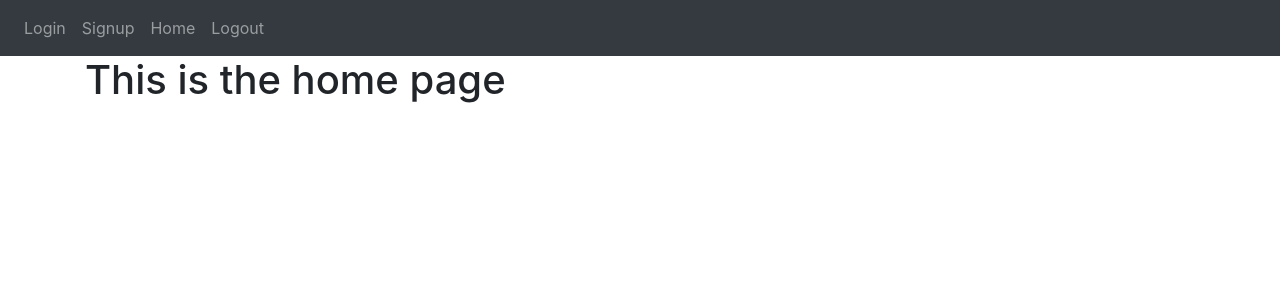
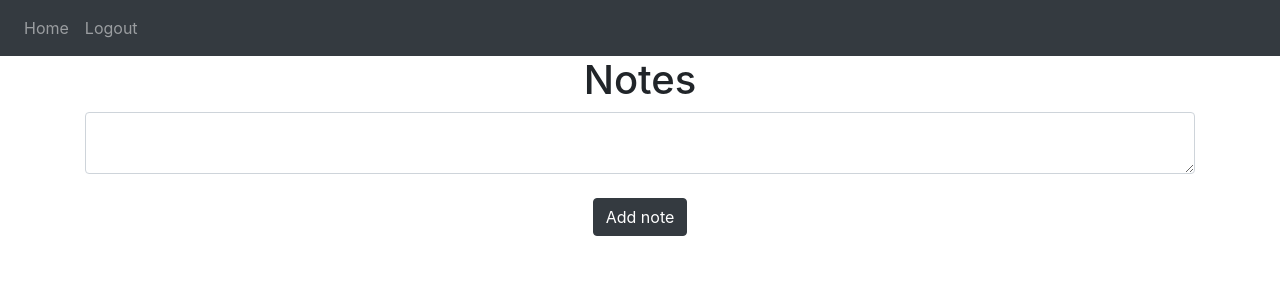
Before and after one commit to EstebanGC/PythonWebsiteFlask, a Flask app: template website/templates/home.html in a window 1280 px wide. Shown: the top 300 px of the page. Run offline with Flask 2, Linux system fonts and the light colour scheme; the template is opened without the code that fills it: values that come from a table or form of the project are taken from there, others are empty; data comes from the database, SQL or seed files in the repository; both versions use the stored data as it was after the commit; some libraries are stand-ins or nearby versions.

Commit message:
Flask Login Module, Checking if User is Logged In, Notes HTML, Adding User Notes, Deleting User Note added

```diff
--- a/website/__init__.py
+++ b/website/__init__.py
@@ -23,6 +23,14 @@ def create_app():
 
     create_database(app)
 
+    login_manager = LoginManager()
+    login_manager.login_view = 'auth.login'
+    login_manager.init_app(app)
+
+    @login_manager.user_loader
+    def load_user(id):
+        return User.query.get(int(id))
+
     return app
 
 def create_database(app):
--- a/website/static/index.js
+++ b/website/static/index.js
@@ -0,0 +1,8 @@
+function deleteNote(noteId) {
+    fetch('/delete-note', {
+    method:'POST',
+    body: JSON.stringify({ noteId:noteId })
+}).then((res) => {
+    window.location.href = "/";
+});
+}
--- a/website/templates/base.html
+++ b/website/templates/base.html
@@ -28,10 +28,13 @@
         </button>
         <div class="collapse navbar-collapse" id="navbar">
             <div class="navbar-nav">
-                <a class="nav-item nav-link" id="login" href="/login">Login </a>
-                <a class="nav-item nav-link" id="login" href="/sign-up">Signup </a>
-                <a class="nav-item nav-link" id="login" href="/">Home </a>
-                <a class="nav-item nav-link" id="login" href="/logout">Logout </a>
+              {% if user.is_authenticated %}
+              <a class="nav-item nav-link" id="login" href="/">Home </a>
+              <a class="nav-item nav-link" id="login" href="/logout">Logout </a>
+              {% else %}
+              <a class="nav-item nav-link" id="login" href="/login">Login </a>
+              <a class="nav-item nav-link" id="login" href="/sign-up">Signup </a>
+              {% endif %}
             </div>
         </div>
     </nav>
--- a/website/templates/home.html
+++ b/website/templates/home.html
@@ -1,5 +1,21 @@
 {% extends "base.html" %}
 {% block title %}Home{% endblock %}
 {% block content %}
-<h1>This is the home page</h1>
+<h1 align="center">Notes</h1>
+<ul class="list-group list-group-flush" id="notes">
+    {% for note in user.notes %}
+    <li class = "list-group-item">{{ note.data }}
+        <button type="button" class="close" onClick="deleteNote({{note.id}})">
+            <span aria-hidden="true">&times;</span>
+        </button>
+    </li>
+    {% endfor %}
+</ul>
+<form method="POST">
+    <textarea name="note" id="note" class="form-control"></textarea>
+    <br />
+    <div align = "center">
+        <button type="submit"  class="btn btn-dark"> Add note</button>
+    </div>
+</form>
 {% endblock %}
--- a/website/templates/login.html
+++ b/website/templates/login.html
@@ -21,6 +21,6 @@
         name="password"
         placeholder="Enter password"/>
     </div>
-    <button type="submit" class="btn btn-primary">Login</button>
+    <button type="submit" class="btn btn-dark">Login</button>
 </form>
 {% endblock %}
--- a/website/templates/sign_up.html
+++ b/website/templates/sign_up.html
@@ -40,6 +40,6 @@
         placeholder="Confirm password"/>
     </div>
     <br />
-    <button type="submit" class="btn btn-primary">Submit</button>
+    <button type="submit" class="btn btn-dark">Submit</button>
 </form>
 {% endblock %}
```
Also changed, not shown: website/auth.py (+5 -3 lines), website/views.py (+29 -3 lines), website/database.db.
